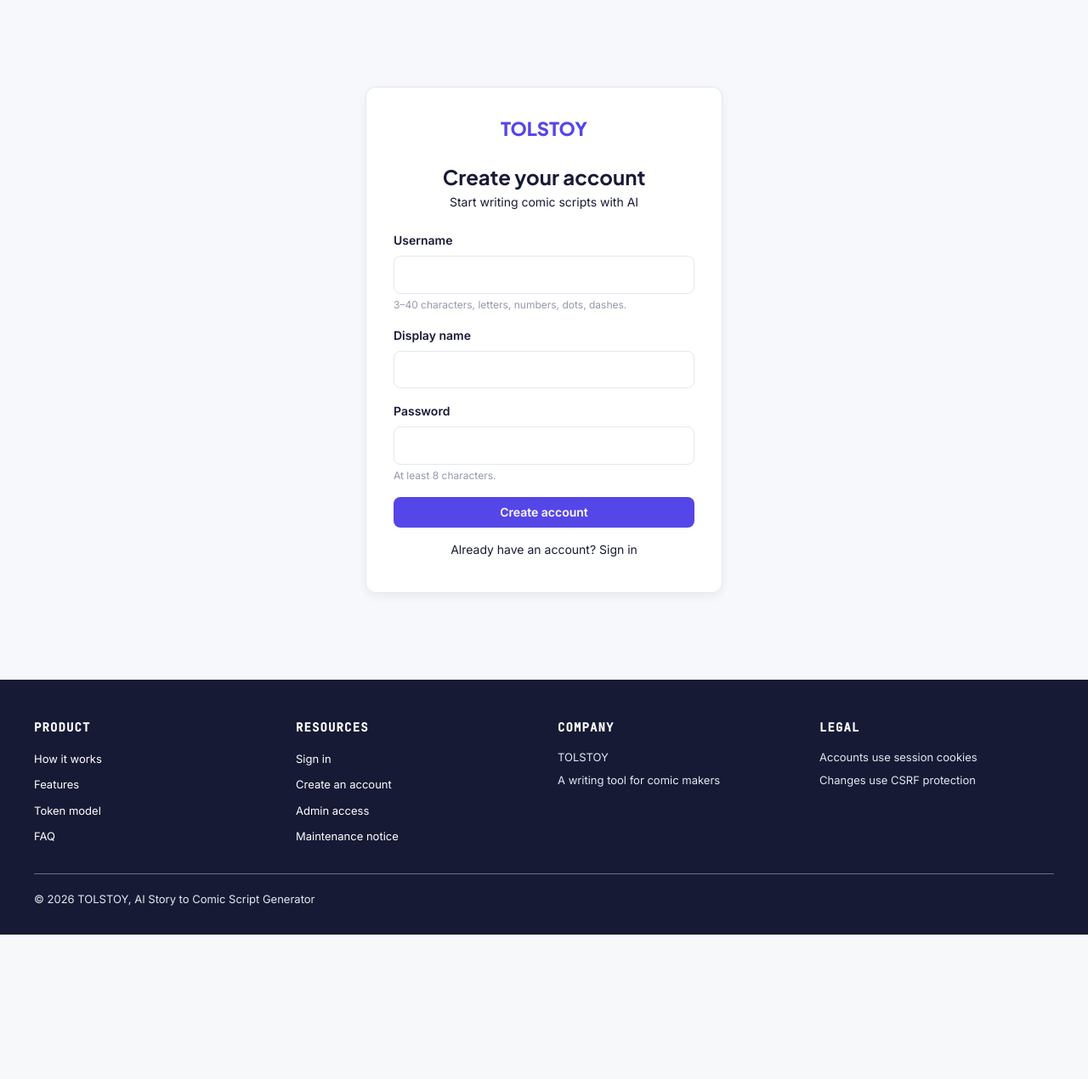
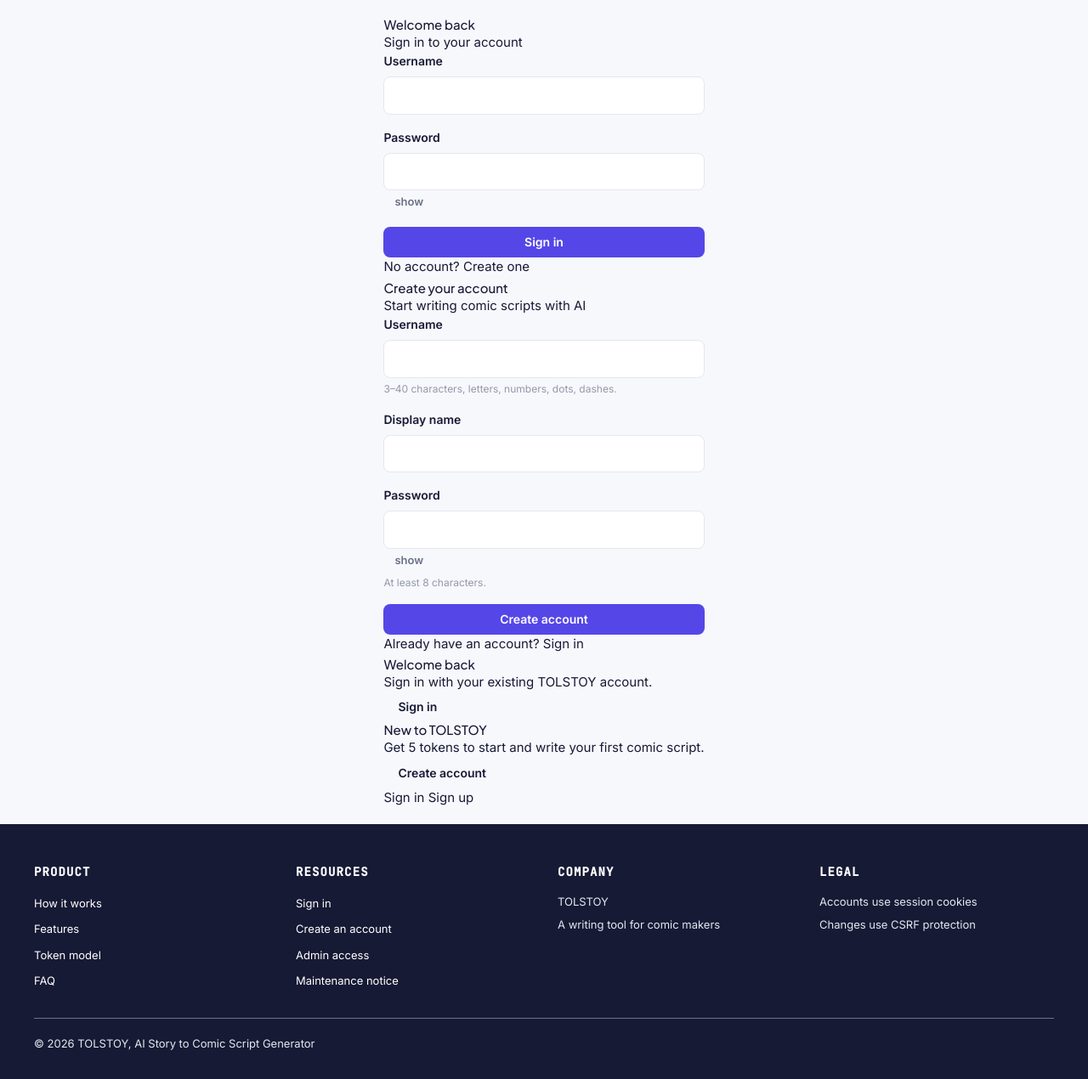
Before and after one commit to PawanSimhaR-CI078/GenAi-3rd-Sem-Project, a Flask app: page /register in a window 1280 px wide. Shown: the part 69-1339 px from the top of the page at 85% size. Before the commit the page ends 1169 px from the top, so only its background shows below. Run offline with Flask 3, Linux system fonts and the light colour scheme; data comes from the database, SQL or seed files in the repository; some libraries are stand-ins or nearby versions.

Commit message:
Add shared sliding auth shell

```diff
--- /dev/null
+++ b/app/templates/public/_auth_shell.html
@@ -0,0 +1,71 @@
+<div class="auth-wrapper auth-wrapper--split">
+  <div id="authContainer" class="auth-shell{% if auth_mode == 'register' %} right-panel-active{% endif %}" data-auth-mode="{{ auth_mode }}">
+    <div class="auth-form-panel auth-form-panel--signin">
+      <h1>Welcome back</h1>
+      <p>Sign in to your account</p>
+      <form id="loginForm">
+        <div class="form-group">
+          <label class="form-label" for="loginUsername">Username</label>
+          <input id="loginUsername" name="username" class="form-input" required autocomplete="username">
+        </div>
+        <div class="form-group">
+          <label class="form-label" for="loginPassword">Password</label>
+          <div class="relative">
+            <input id="loginPassword" name="password" type="password" class="form-input" required autocomplete="current-password">
+            <button type="button" class="btn btn-ghost btn-sm" data-pw-toggle="loginPassword">show</button>
+          </div>
+        </div>
+        <button type="submit" class="btn btn-primary w-full" id="loginSubmitBtn">Sign in</button>
+      </form>
+      <p>No account? <a href="/register">Create one</a></p>
+      <div id="loginMsg" class="form-error auth-error" role="alert" aria-live="polite"></div>
+    </div>
+
+    <div class="auth-form-panel auth-form-panel--signup">
+      <h1>Create your account</h1>
+      <p>Start writing comic scripts with AI</p>
+      <form id="registerForm">
+        <div class="form-group">
+          <label class="form-label" for="registerUsername">Username</label>
+          <input id="registerUsername" name="username" class="form-input" required autocomplete="username">
+          <p class="form-hint">3–40 characters, letters, numbers, dots, dashes.</p>
+        </div>
+        <div class="form-group">
+          <label class="form-label" for="registerDisplayName">Display name</label>
+          <input id="registerDisplayName" name="display_name" class="form-input">
+        </div>
+        <div class="form-group">
+          <label class="form-label" for="registerPassword">Password</label>
+          <div class="relative">
+            <input id="registerPassword" name="password" type="password" class="form-input" required autocomplete="new-password">
+            <button type="button" class="btn btn-ghost btn-sm" data-pw-toggle="registerPassword">show</button>
+          </div>
+          <p class="form-hint">At least 8 characters.</p>
+        </div>
+        <button type="submit" class="btn btn-primary w-full" id="registerSubmitBtn">Create account</button>
+      </form>
+      <p>Already have an account? <a href="/login">Sign in</a></p>
+      <div id="registerMsg" class="form-error auth-error" role="alert" aria-live="polite"></div>
+    </div>
+
+    <div class="auth-overlay-container">
+      <div class="auth-overlay">
+        <div class="auth-overlay-panel auth-overlay-panel--signin">
+          <h2>Welcome back</h2>
+          <p>Sign in with your existing TOLSTOY account.</p>
+          <button type="button" class="btn" id="authSignInBtn">Sign in</button>
+        </div>
+        <div class="auth-overlay-panel auth-overlay-panel--signup">
+          <h2>New to TOLSTOY</h2>
+          <p>Get 5 tokens to start and write your first comic script.</p>
+          <button type="button" class="btn" id="authSignUpBtn">Create account</button>
+        </div>
+      </div>
+    </div>
+
+    <div class="auth-mode-switch" role="group" aria-label="Choose sign in or sign up">
+      <button type="button" id="authMobileSignIn" aria-pressed="{{ 'true' if auth_mode == 'login' else 'false' }}">Sign in</button>
+      <button type="button" id="authMobileSignUp" aria-pressed="{{ 'true' if auth_mode == 'register' else 'false' }}">Sign up</button>
+    </div>
+  </div>
+</div>
--- a/app/templates/public/register.html
+++ b/app/templates/public/register.html
@@ -1,41 +1,7 @@
 {% extends "public/base_public.html" %}
+{% set auth_mode = 'register' %}
 {% block title %}Create account — TOLSTOY{% endblock %}
 {% block content %}
-<div class="auth-wrapper">
-  <div class="auth-card">
-    <div class="auth-logo">TOLSTOY</div>
-    <h1 class="text-2xl font-bold mb-1 text-center">Create your account</h1>
-    <p class="text-sm text-secondary text-center mb-6">Start writing comic scripts with AI</p>
-    <form id="regForm" class="space-y-4">
-      <div class="form-group">
-        <label class="form-label" for="username">Username</label>
-        <input id="username" name="username" class="form-input" required autocomplete="username">
-        <p class="form-hint">3–40 characters, letters, numbers, dots, dashes.</p>
-      </div>
-      <div class="form-group">
-        <label class="form-label" for="display_name">Display name</label>
-        <input id="display_name" name="display_name" class="form-input">
-      </div>
-      <div class="form-group">
-        <label class="form-label" for="password">Password</label>
-        <input id="password" name="password" type="password" class="form-input" required autocomplete="new-password">
-        <p class="form-hint">At least 8 characters.</p>
-      </div>
-      <button class="btn btn-primary w-full" id="submitBtn">Create account</button>
-    </form>
-    <p class="text-sm text-secondary text-center mt-4">Already have an account? <a href="/login">Sign in</a></p>
-    <div id="msg" class="form-error text-center mt-2"></div>
-  </div>
-</div>
-<script>
-document.getElementById('regForm').addEventListener('submit', async (e)=>{
-  e.preventDefault();
-  const btn=document.getElementById('submitBtn'); btn.disabled=true; btn.textContent='Creating...';
-  const body={username:document.getElementById('username').value,password:document.getElementById('password').value,display_name:document.getElementById('display_name').value};
-  const r=await fetch('/api/v1/auth/register',{method:'POST',headers:{'Content-Type':'application/json'},body:JSON.stringify(body),credentials:'same-origin'});
-  const j=await r.json();
-  btn.disabled=false; btn.textContent='Create account';
-  if(j.success){ window.location='/login'; } else { document.getElementById('msg').textContent=j.message; }
-});
-</script>
+{% include "public/_auth_shell.html" %}
 {% endblock %}
+{% block scripts %}{% endblock %}
```
Also changed, not shown: app/templates/public/login.html (+3 -35 lines), tests/test_auth_interface.py (added, +23 -0 lines).
